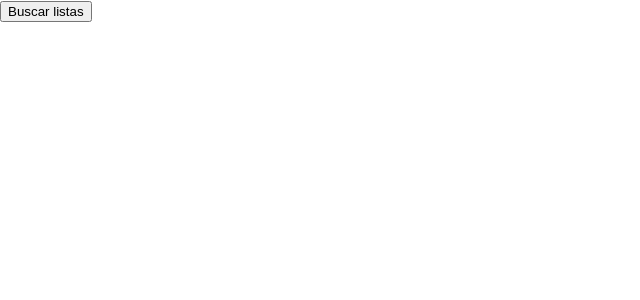
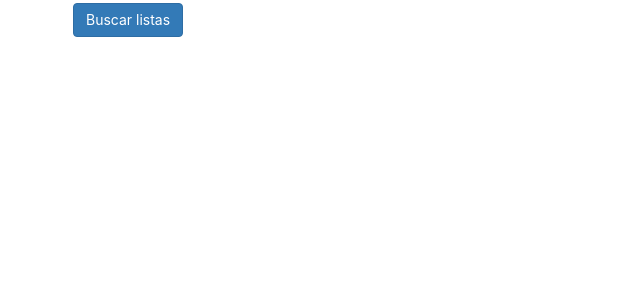
Before and after one commit to feokuma/reactcrud, a React (Create React App) app: page / in a window 1280 px wide. Shown: the top 300 px of the page, without its empty margins (0-640 px from the left). Built offline with nearby package versions, Linux system fonts and the light colour scheme.

Commit message:
:children_crossing: Adiciona bootstrap e remove imagem não utilizada

```diff
--- a/public/index.html
+++ b/public/index.html
@@ -15,6 +15,7 @@
       user's mobile device or desktop. See https://developers.google.com/web/fundamentals/web-app-manifest/
     -->
     <link rel="manifest" href="%PUBLIC_URL%/manifest.json" />
+    <link rel="stylesheet" href="https://maxcdn.bootstrapcdn.com/bootstrap/3.4.1/css/bootstrap.min.css">
     <!--
       Notice the use of %PUBLIC_URL% in the tags above.
       It will be replaced with the URL of the `public` folder during the build.
--- a/src/index.css
+++ b/src/index.css
@@ -11,3 +11,7 @@ code {
   font-family: source-code-pro, Menlo, Monaco, Consolas, 'Courier New',
     monospace;
 }
+
+.btn{
+  margin: 3px;
+}
```
Also changed, not shown: src/logo.svg (deleted).
